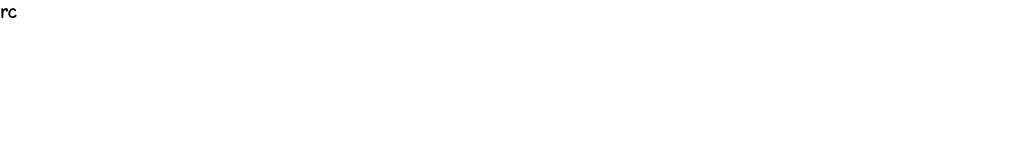
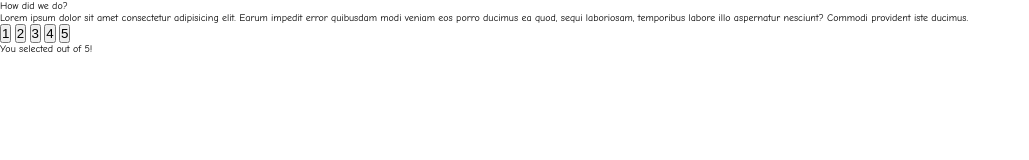
Before and after one commit to pulpetto/interactive-rating-component, a plain HTML site: page index.html in a window 1280 px wide. Shown: the whole page, without its empty margins (0-1029 px from the left). Drawn offline with Linux system fonts and the light colour scheme.

Commit message:
adding needed html

```diff
--- a/index.html
+++ b/index.html
@@ -10,11 +10,38 @@
             href="https://fonts.googleapis.com/css2?family=Comic+Neue:wght@400;700&display=swap"
             rel="stylesheet"
         />
+        <link rel="shortcut icon" href="#" type="image/x-icon" />
         <link rel="stylesheet" href="/styles.css" />
         <title>Rating component</title>
     </head>
     <body>
-        <h1>rc</h1>
+        <main>
+            <section class="rating">
+                <div class="rating__heading">How did we do?</div>
+                <div class="rating__desc">
+                    Lorem ipsum dolor sit amet consectetur adipisicing elit.
+                    Earum impedit error quibusdam modi veniam eos porro ducimus
+                    ea quod, sequi laboriosam, temporibus labore illo aspernatur
+                    nesciunt? Commodi provident iste ducimus.
+                </div>
+                <ul class="rating__list">
+                    <button class="rating__list--btn">1</button>
+                    <button class="rating__list--btn">2</button>
+                    <button class="rating__list--btn">3</button>
+                    <button class="rating__list--btn">4</button>
+                    <button class="rating__list--btn">5</button>
+                </ul>
+            </section>
+
+            <section class="after">
+                <div class="after__thx">
+                    You selected <span class="after__thx--score"></span> out of
+                    5!
+                </div>
+                <div class="after__heading"></div>
+                <div class="after__desc"></div>
+            </section>
+        </main>
         <script src="/app.js"></script>
     </body>
 </html>
```
